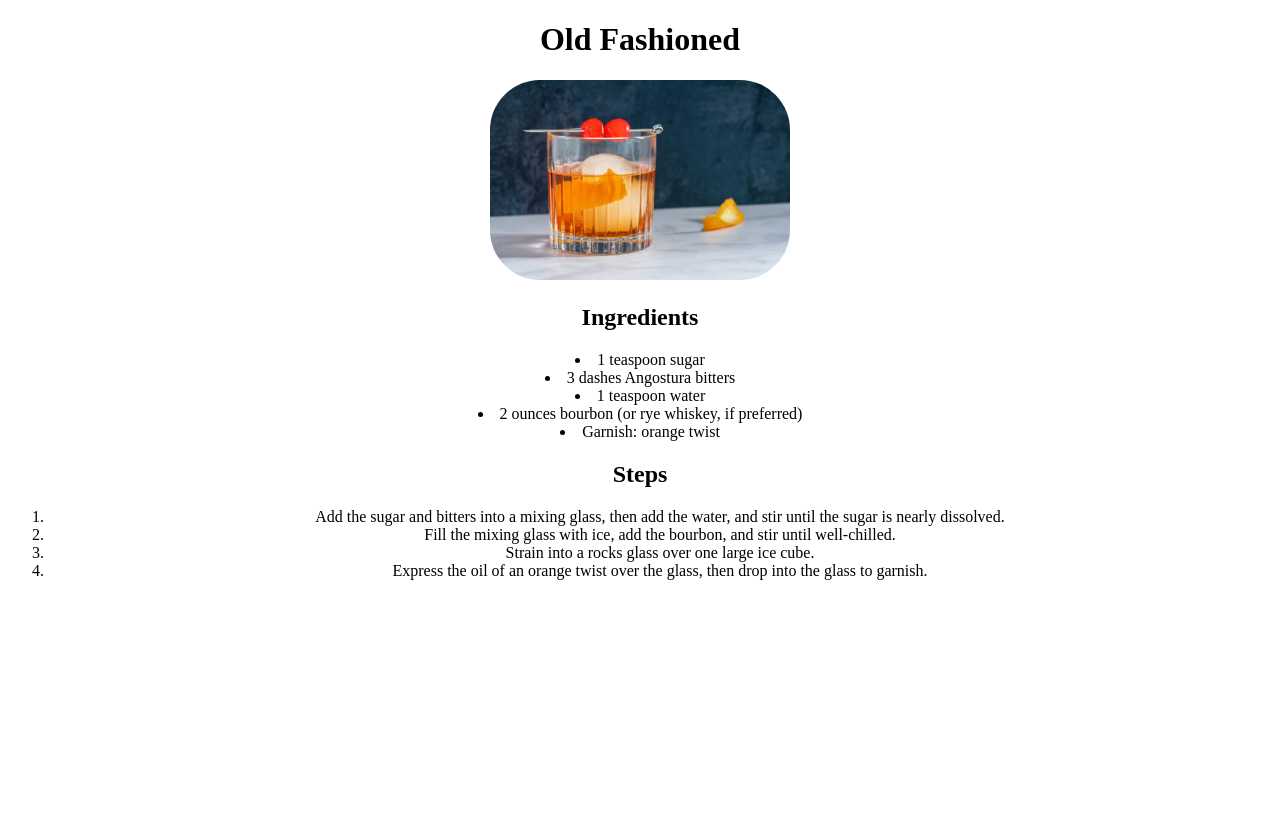
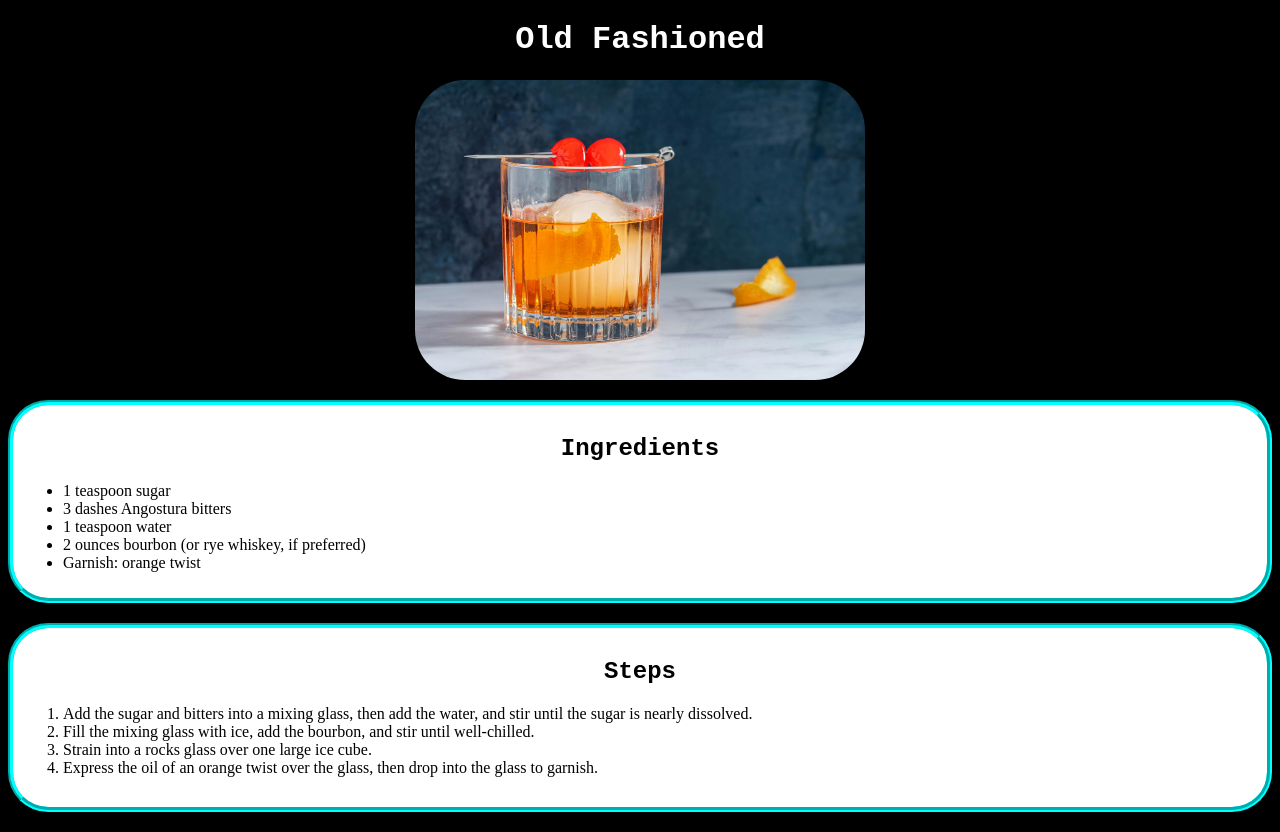
Before and after one commit to alexperez00/odin-recipes, a plain HTML site: page pgs/oldfashioned.html in a window 1280 px wide. Before the commit the page ends 800 px from the top, so only its background shows below. Drawn offline with Linux system fonts and the light colour scheme.

Commit message:
css update

```diff
--- a/css/index-style.css
+++ b/css/index-style.css
@@ -8,6 +8,7 @@ h1 {
     color: rgb(255, 255, 255);
     font-family: 'Courier New', monospace;
     margin-bottom: -.07cm;
+    margin-top: .05cm;
 }
 img {
     display: block;
--- /dev/null
+++ b/css/oldfashioned.css
@@ -0,0 +1,46 @@
+body {
+    background-color: black;
+}
+h1 {
+    text-align: center;
+    color: white;
+    font-family: 'Courier New', monospace;
+}
+
+img {
+    height: 300px;
+    border-radius: 50px;
+    display: block;
+    margin: auto;
+    width: 50% 20px;
+    margin-bottom: 20px;
+}
+
+.ing {
+    background-color: rgb(255, 255, 255);
+    display: block;
+    border-radius: 40px;
+    padding: 10px;
+    border: 5px groove aqua
+}
+
+li, ol {
+    margin: auto;
+    width: 50% 20px;
+}
+
+h2 {
+    text-align: center;
+    font-family: 'Courier New', monospace;
+}
+
+.steps {
+    background-color: rgb(255, 255, 255);
+    display: block;
+    border-radius: 40px;
+    padding: 10px;
+    border: 5px groove aqua;
+    margin-top: 20px;
+    padding-bottom: 30px;
+    margin-bottom: 20px;
+}
--- a/pgs/oldfashioned.html
+++ b/pgs/oldfashioned.html
@@ -5,33 +5,28 @@
     <meta http-equiv="X-UA-Compatible" content="IE=edge" />
     <meta name="viewport" content="width=device-width, initial-scale=1.0" />
     <title>Old Fashioned</title>
-    <style>
-      img {
-        width: 300px;
-        border-radius: 50px;
-      }
-
-      div {
-        text-align: center;
-      }
-    </style>
+    <link rel="stylesheet" href="../css/oldfashioned.css" />
   </head>
   <body>
     <div>
       <h1>Old Fashioned</h1>
       <img src="../imgs/oldfashioned.jpeg" alt "picture of an old Fashioned">
+      <div class="ing">
         <h2>Ingredients</h2>
+        <ul>
           <li>1 teaspoon sugar</li>
           <li>3 dashes Angostura bitters</li>
           <li>1 teaspoon water</li>
           <li>2 ounces bourbon (or rye whiskey, if preferred)</li>
           <li>Garnish: orange twist</li>
         </ul>
+      </div>
+      <div class="steps">
         <h2>Steps</h2>
         <ol>
           <li>
-          Add the sugar and bitters into a mixing glass, then add the water, and
-          stir until the sugar is nearly dissolved.
+            Add the sugar and bitters into a mixing glass, then add the water,
+            and stir until the sugar is nearly dissolved.
           </li>
           <li>
             Fill the mixing glass with ice, add the bourbon, and stir until
@@ -39,10 +34,11 @@
           </li>
           <li>Strain into a rocks glass over one large ice cube.</li>
           <li>
-          Express the oil of an orange twist over the glass, then drop into the
-          glass to garnish.
+            Express the oil of an orange twist over the glass, then drop into
+            the glass to garnish.
           </li>
         </ol>
       </div>
+    </div>
   </body>
 </html>
```
Also changed, not shown: pgs/margarita.html (+1 -1 lines). Lines whose indentation alone changed are shown as unchanged.
